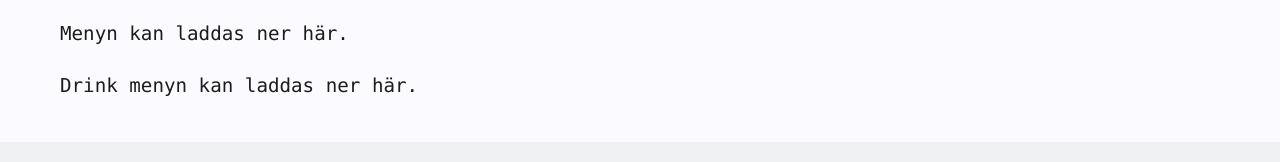
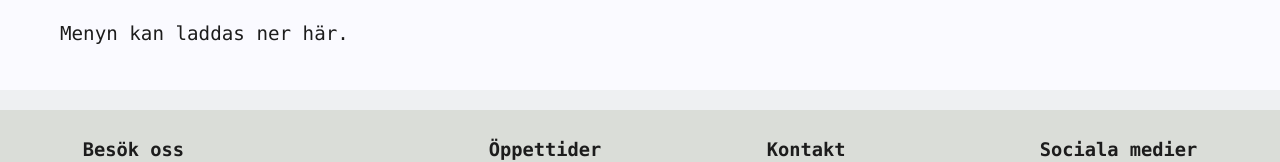
Before and after one commit to juliaBystrom/restaurant-getfoten, a React (Create React App) app: page /meny in a window 1280 px wide. Shown: the part 400-562 px from the top of the page. Built offline with nearby package versions, Linux system fonts and the light colour scheme; no server answers.

Commit message:
ad-hock remove drink meny

```diff
--- a/src/pages/Meny.js
+++ b/src/pages/Meny.js
@@ -5,7 +5,6 @@ import { fetchMenues } from "../utils/api_helpers";
 export function Meny() {
 
   const [menuUrl, setMenuUrl] = React.useState(null);
-  const [drinMenukUrl, setDrinkMenuUrl] = React.useState(null);
 
   React.useEffect(() => {
     fetchMenues((menuUrl, drinkMenuUrl) => {
@@ -13,11 +12,6 @@ export function Meny() {
       if (menuUrl) {
         const menuFileHref = process.env.REACT_APP_URLBASE + menuUrl
         setMenuUrl(menuFileHref);
-      }
-
-      if (drinkMenuUrl) {
-        const drinkMenuFileHref = process.env.REACT_APP_URLBASE + drinkMenuUrl
-        setDrinkMenuUrl(drinkMenuFileHref);
       }
 
     });
@@ -29,7 +23,6 @@ export function Meny() {
       <section className="section text-section">
         <h1>Meny</h1>
         <p>Menyn kan laddas ner <a target="_blank" rel="noreferrer" href={menuUrl}>här</a>.</p>
-        <p>Drink menyn kan laddas ner <a target="_blank" rel="noreferrer" href={drinMenukUrl}>här</a>.</p>
       </section>
     </main>
   );
```
